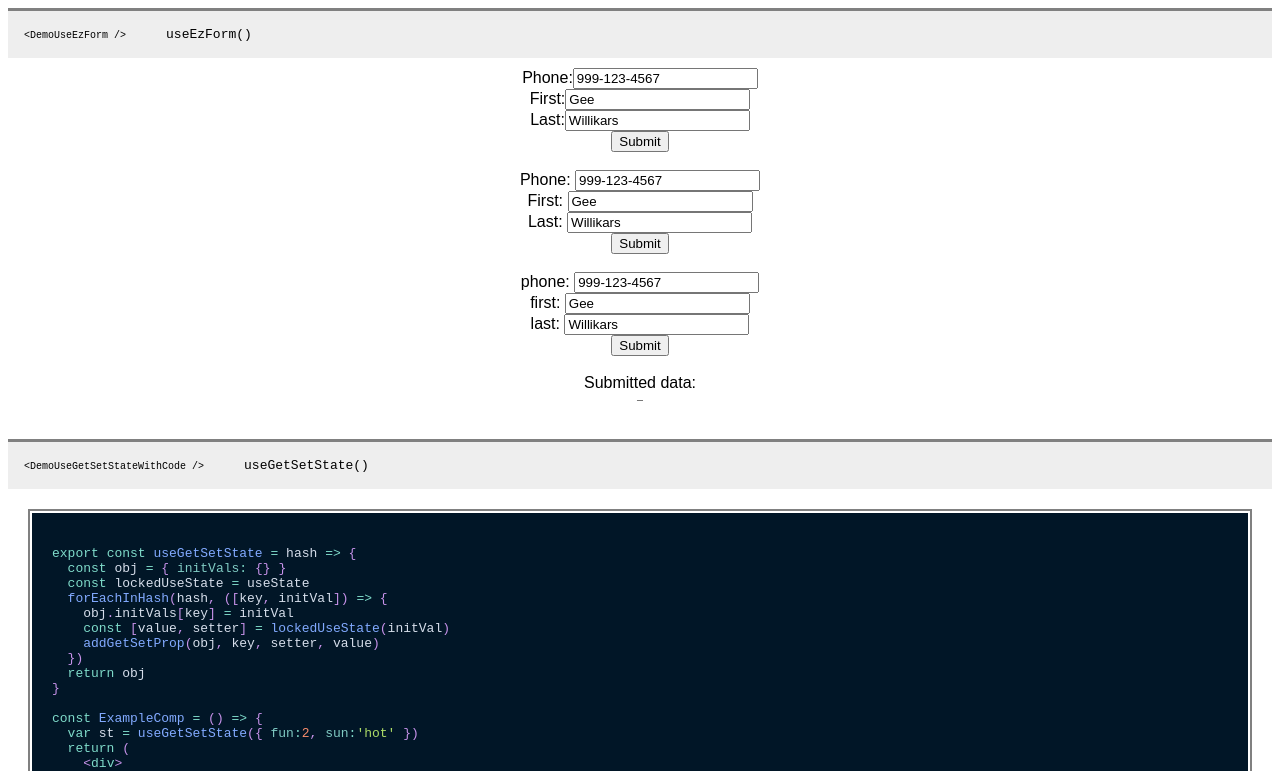
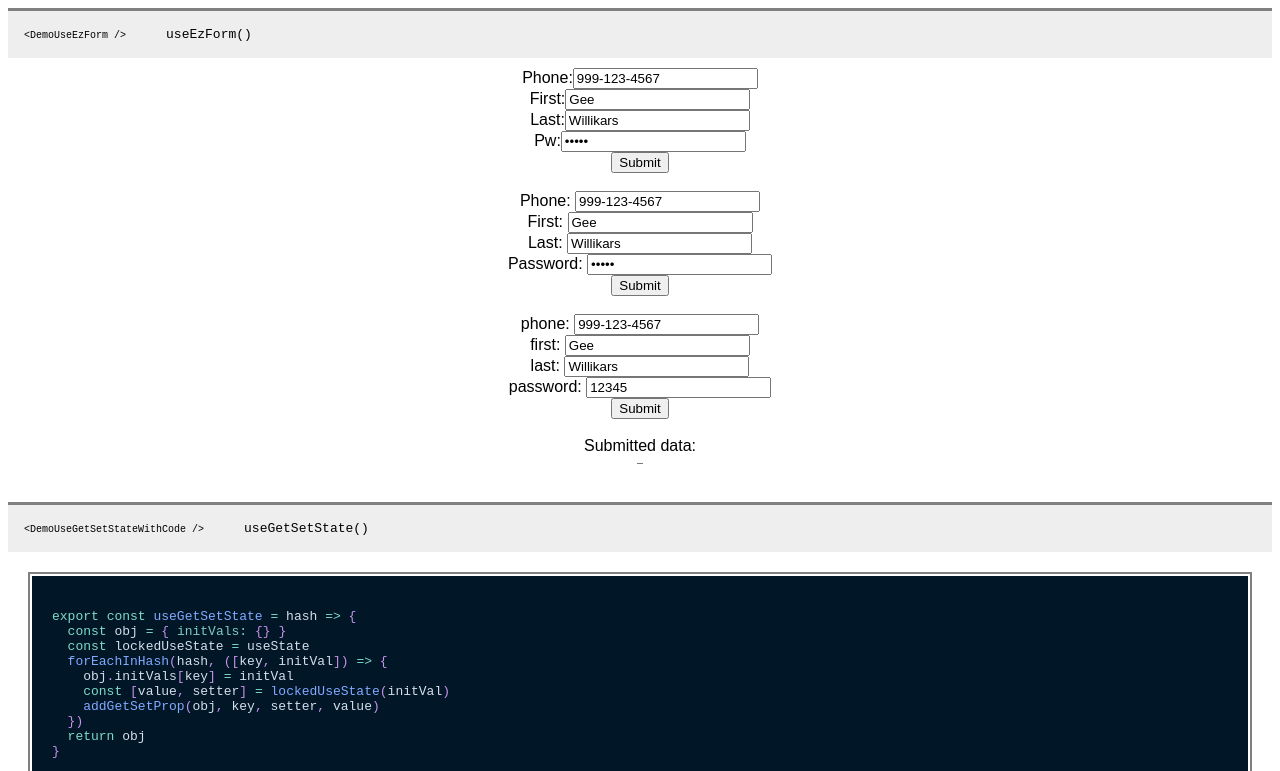
Before and after one commit to kenlane33/react-use-get-set, a React (Create React App) app: page / in a window 1280 px wide. Shown: the top 771 px of the page. Built offline with nearby package versions, Linux system fonts and the light colour scheme.

Commit message:
Fancier useEzForm

```diff
--- a/src/demos/DemoUseEzForm.js
+++ b/src/demos/DemoUseEzForm.js
@@ -3,11 +3,11 @@ import { useEzForm } from "../hooks/useEzForm"
 import { DemoHeader } from './DemoHeader'
 
 //-------------------------------------o
-const Fielder = ({label, name, inputs, onChange}) => (
+const Fielder = ({label, name, inputs, onChange, ...rest}) => (
   <div>
     <label>
       {label}
-      <input type="text" value={inputs[name]} name={name} onChange={onChange}/>
+      <input type="text" value={inputs[name]} name={name} onChange={onChange} {...rest}/>
     </label><br />
   </div>
 )
@@ -16,7 +16,7 @@ const AutoForm = ({fields, inputs, onChange, onSubmit}) => (
   <form onSubmit={onSubmit}>
     {Object.keys(fields).map( k => (
       <Fielder key={k} label={k+': '} name={k} inputs={inputs} onChange={onChange} />
-      ))}
+    ))}
     <input type="submit" value="Submit" />
   </form>
 )
@@ -26,6 +26,7 @@ export const DemoUseEzForm = () => {
     phone:'999-123-4567',
     first:'Gee',
     last:'Willikars',
+    password: '12345'
   }
   let [submittedTxt, setSubmitted] = useState('_')
   //-------------------------------------o
@@ -42,17 +43,29 @@ export const DemoUseEzForm = () => {
       <DemoHeader demoTxt='DemoUseEzForm' useTxt='useEzForm()' />
       {/* ------------------------------------------ */}
       <form onSubmit={doSubmit}>
+
         <label> Phone:
           {/* <input value={inputs.phone} name={'phone'} onChange={doChange} type="text" /> */}
           <input {...bindInput('phone')} />
         </label><br />
+
         <label> First:
+          {/* <input value={inputs.first} name={'first'} onChange={doChange} type="text" /> */}
           <input {...bindInput('first')} />
         </label><br />
+
         <label> Last:
           <input value={inputs.last} name={'last'} onChange={doChange} type="text" />
         </label><br />
+
+        <label> Pw:
+          {/* <input value={inputs.password} name={'password'} onChange={doChange} type="password" /> */}
+          <input {...bindInput('password')} type="password" />
+        </label><br />
+
+
         <input type="submit" value="Submit" />
+
       </form>
       <br />
       {/* ------------------------------------------ */}
@@ -60,6 +73,7 @@ export const DemoUseEzForm = () => {
         <Fielder label='Phone: ' {...bindInput('phone')}/>
         <Fielder label='First: ' name='first' inputs={inputs} onChange={doChange}/>
         <Fielder label='Last: ' name='last'   inputs={inputs} onChange={doChange}/>
+        <Fielder label='Password: ' {...bindInput('password')} type='password'/>
         <input type="submit" value="Submit" />
       </form>
       <br />
--- a/src/hooks/useEzForm.js
+++ b/src/hooks/useEzForm.js
@@ -1,16 +1,19 @@
-import {useState} from "react"
+import { useGetSetState } from "./useGetSetState.js"
+
 
 export const useEzForm = ( initialValues={}, submitCallback=( ()=>{}) ) => {
-  const [inputs, setInputs] = useState( initialValues || {} );
+  //const [inputs, setInputs] = useState( initialValues || {} )
+  const inputs = useGetSetState( initialValues || {} )
   //------------------------------o
   const doSubmit = (ev) => {
     ev && ev.preventDefault()
-    submitCallback && submitCallback( inputs )
+    submitCallback && submitCallback( inputs.vals )
   }
   //------------------------------o
   const doChange = (ev) => {
     ev.persist()
-    setInputs(inputs => ({...inputs, [ev.target.name]: ev.target.value}))
+    // setInputs(inputs => ({...inputs, [ev.target.name]: ev.target.value}))
+    inputs[ev.target.name] = ev.target.value
   }
   //------------------------------o
   const bindInput = (nm) => ({
--- a/src/hooks/useGetSetState.js
+++ b/src/hooks/useGetSetState.js
@@ -18,15 +18,22 @@ export const addGetSetProp = (obj, name, setter, val) => {
 //   const [val,setter] = useState( initVal )
 //   addGetSetProp( obj, stateNm, setter, val )
 //
-
+//-----------//////////////----------------------------o
+export const addGetProp = (obj, name, valFn) => {
+  Object.defineProperty(obj, 'vals', { enumerable: false,
+    get: ()=>{ const {initVals, ...rest} = obj; return rest;  }
+  })
+}
 //-----------///////////////----------------------------o
 export const useGetSetState = hash => {
-  const obj = { initVals: {} }
+  const obj = { initVals:{}, vals:{} }
+  //addGetProp( obj, 'vals', ()=>{ const {initVals, ...rest} = obj; return rest;  })
   const lockedUseState = useState
   forEachInHash(hash, ([key, initVal]) => {
-    obj.initVals[key] = initVal
     const [value, setter] = lockedUseState(initVal)
     addGetSetProp(obj, key, setter, value)
+    obj.vals[key] = value
+    obj.initVals[key] = initVal
   })
   return obj
 } // Usage: ------------------------------
```
